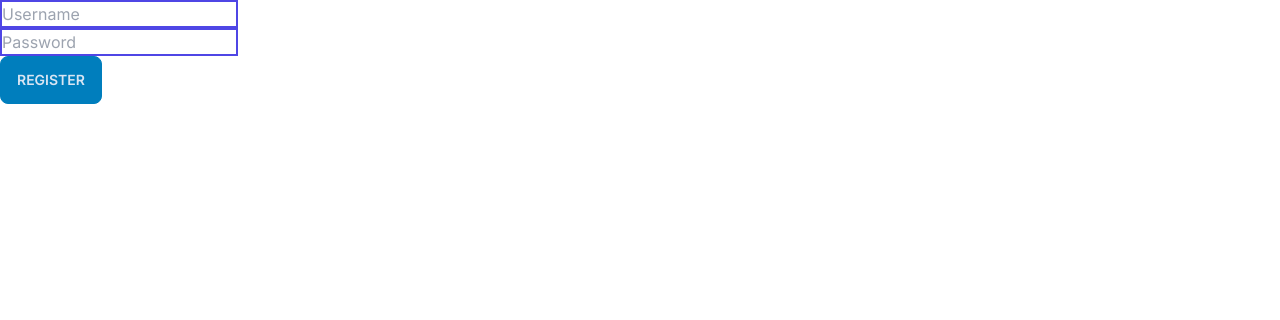
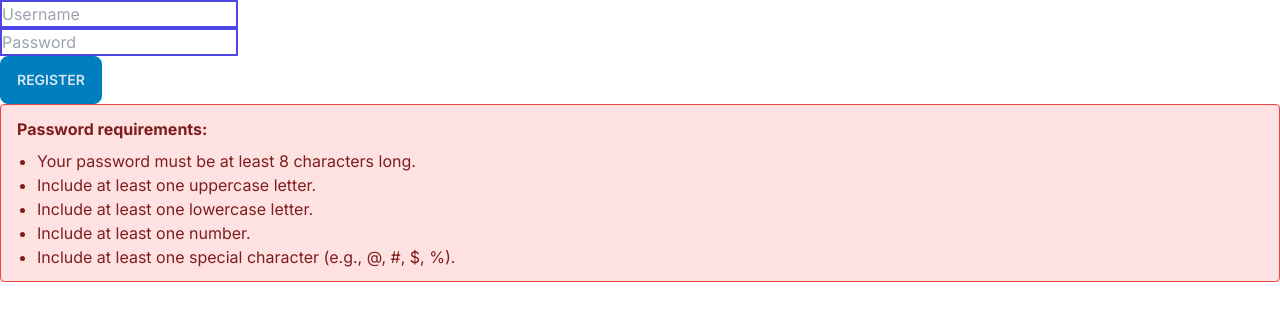
Before and after one commit to lenhatdangkhoa/5PP-Web-App, a Next.js app: page /registration in a window 1280 px wide. Shown: the top 320 px of the page. Built offline with nearby package versions, Linux system fonts and the light colour scheme.

Commit message:
working on password requirements

```diff
--- a/app/components/Registrations/RegistrationLayout.jsx
+++ b/app/components/Registrations/RegistrationLayout.jsx
@@ -4,10 +4,25 @@ import React, {useState, useEffect} from "react"
 export default function RegistrationLayout() {
     const [username, setUsername] = useState("")
     const [password, setPassword] = useState("")
+    const [validPassword, setValidPassword] = useState(true);
 
+    function handlePasswordChange(e) {
+        const pass = e.target.value;
+        setPassword(pass);
+        setValidPassword(isPasswordValid(pass));
+      }
+    const isPasswordValid = (value) => {
+        // Implement your password validation logic here
+        return (
+          value.length >= 8
+        //   /[A-Z]/.test(value) &&
+        //   /[a-z]/.test(value) &&
+        //   /[0-9]/.test(value) &&
+        //   /[!@#$%^&*]/.test(value)
+        );
+      };
     async function handleSubmit(event) {
         event.preventDefault(); // prevent default page refreshing
-
         /*
         * Sending a post request to the server to with the username and password
         */
@@ -31,7 +46,7 @@ export default function RegistrationLayout() {
             <div>
             <input type="text" className="border-2 border-indigo-600"
                 value={username}
-                onChange={(e) => setUsername(e.target.value)}
+                onChange={handlePasswordChange}
                 placeholder="Username"></input>
             </div>
             <div>
@@ -44,6 +59,17 @@ export default function RegistrationLayout() {
             <input type="submit" className="btn btn-secondary" value="Register"/>
             </div>
         </form>
+        {validPassword && (<div className="bg-red-100 border border-red-500 text-red-900 px-4 py-3 rounded relative" role="alert">
+            <strong className="font-bold">Password requirements:</strong>
+            <ul className="list-disc pl-5 mt-2">
+                <li>Your password must be at least 8 characters long.</li>
+                <li>Include at least one uppercase letter.</li>
+                <li>Include at least one lowercase letter.</li>
+                <li>Include at least one number.</li>
+                <li>Include at least one special character (e.g., @, #, $, %).</li>
+            </ul>
+        </div>)}
+
         </div>
 
 }
```
